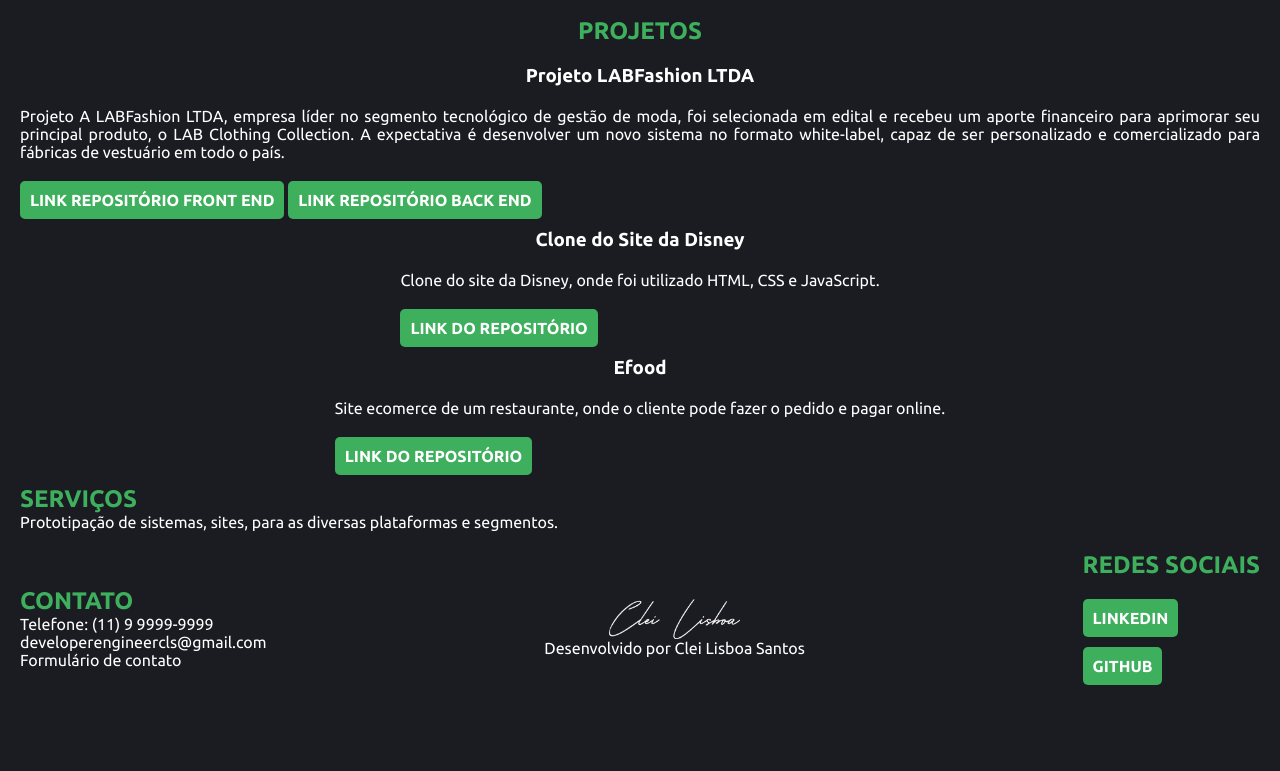
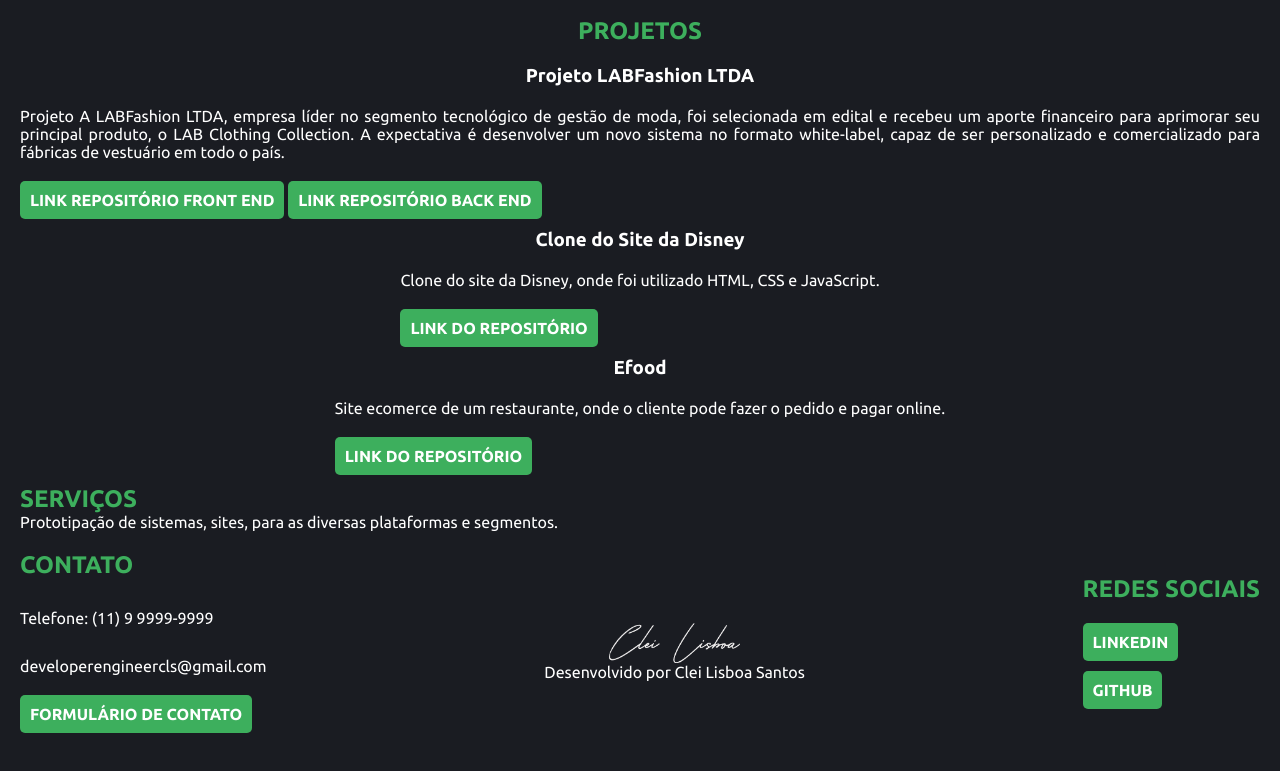
Before and after one commit to CleiL/Landing-Page-para-Aut-nomo, a plain HTML site: page index.html in a window 1280 px wide. Shown: the part 689-1460 px from the top of the page. Before the commit the page ends 1414 px from the top, so only its background shows below. Drawn offline with Linux system fonts and the light colour scheme.

Commit message:
adição de formulário

```diff
--- a/index.html
+++ b/index.html
@@ -108,7 +108,7 @@
             <ul>
                 <li><p>Telefone: (11) 9 9999-9999</p></li>
                 <li><E-mail>developerengineercls@gmail.com</E-mail></li>
-                <li><span>Formulário de contato</span></li>
+                <li><a href="https://docs.google.com/forms/d/e/1FAIpQLSfdsRicvi6EKh7CAqIr31BhfFyRZpbf6rv0EvZevmNmhl3w3A/viewform">Formulário de contato</a></li>
             </ul>
         </section>
         <section id="Assinatura">
--- a/style.css
+++ b/style.css
@@ -166,3 +166,23 @@
     margin-bottom: 30px;
     margin-top: 30px;
 }
+
+footer #Contato ul li a{
+    text-decoration: none;
+    color: #ffffff;
+    text-transform: uppercase;
+    font-weight: bolder;
+    background-color: #3DAF5D;
+    padding: 10px;
+    border-radius: 5px;
+    transition: 0.5s;
+}
+
+footer #Contato ul li a:hover{
+    background-color: #FBBC09;
+}
+
+footer #Contato ul li{
+    margin-bottom: 30px;
+    margin-top: 30px;
+}
```
